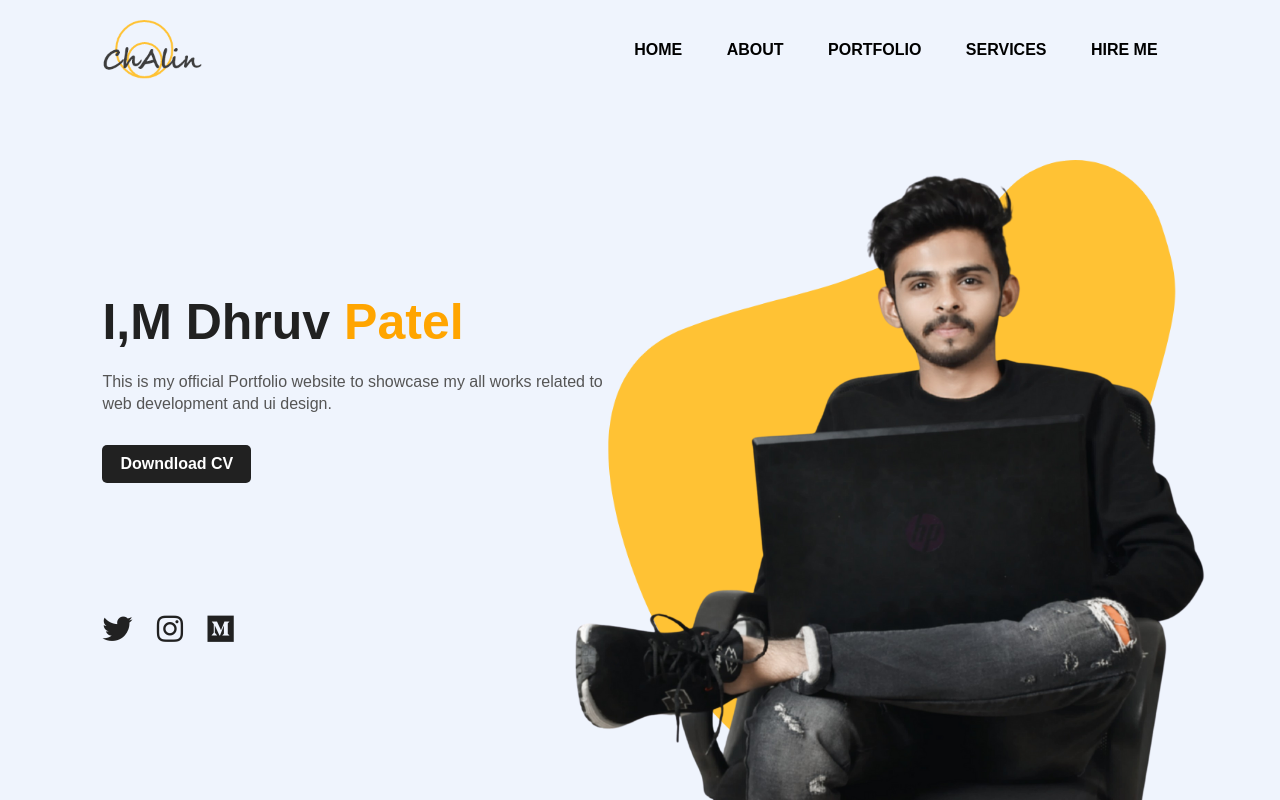
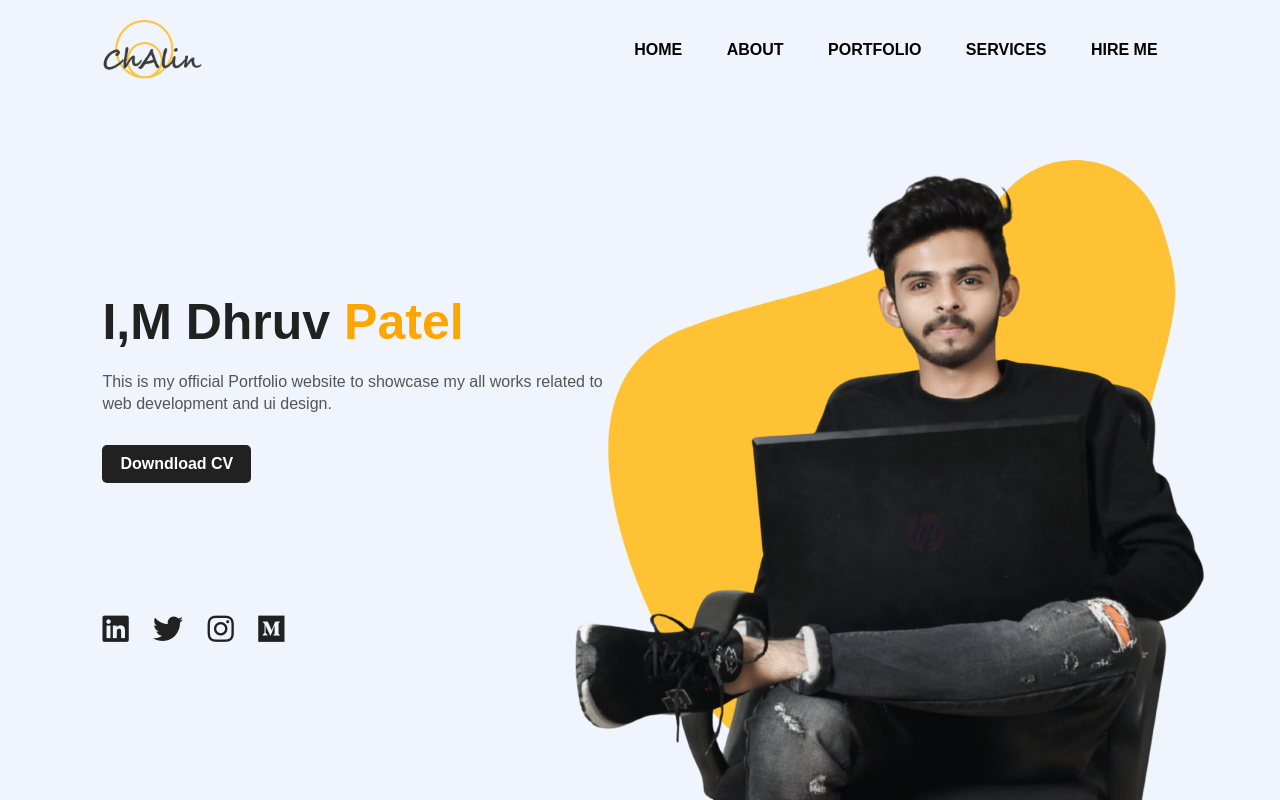
Before and after one commit to Dhruv2211patel/Dhruv_Patel.github.io, a plain HTML site: page index.html in a window 1280 px wide. Drawn offline with Linux system fonts and the light colour scheme.

Commit message:
linkedin add

```diff
--- a/index.html
+++ b/index.html
@@ -32,6 +32,7 @@
         </div>
 
         <div class="social">
+           <a href="https://www.linkedin.com/in/dhruv2211patel/"><i class="fab fa-linkedin"></i></a>
            <a href="#"><i class="fab fa-twitter"></i></a>
            <a href="#"><i class="fab fa-instagram"></i></a>
            <a href="#"><i class="fab fa-medium"></i></a>
```
